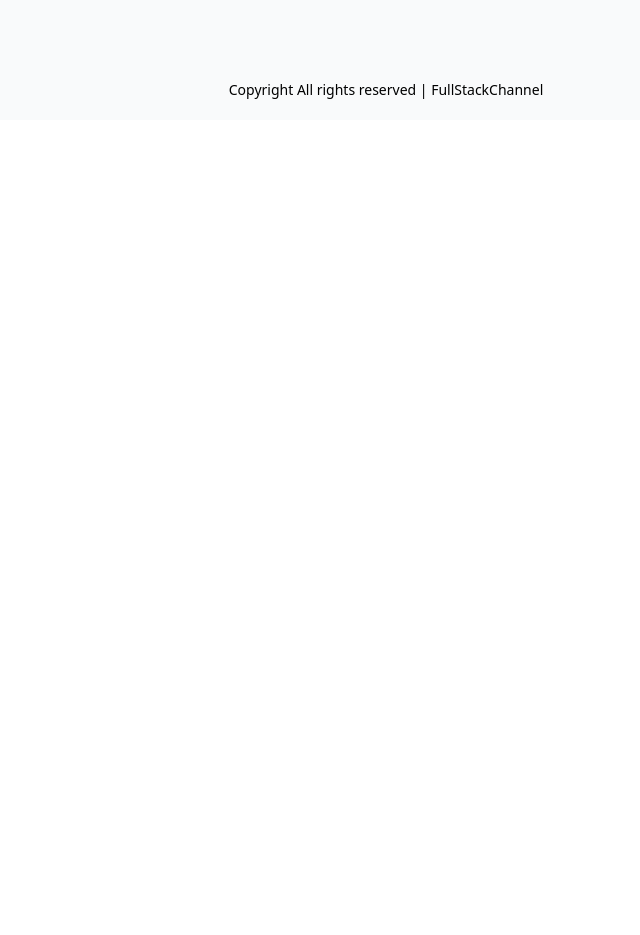
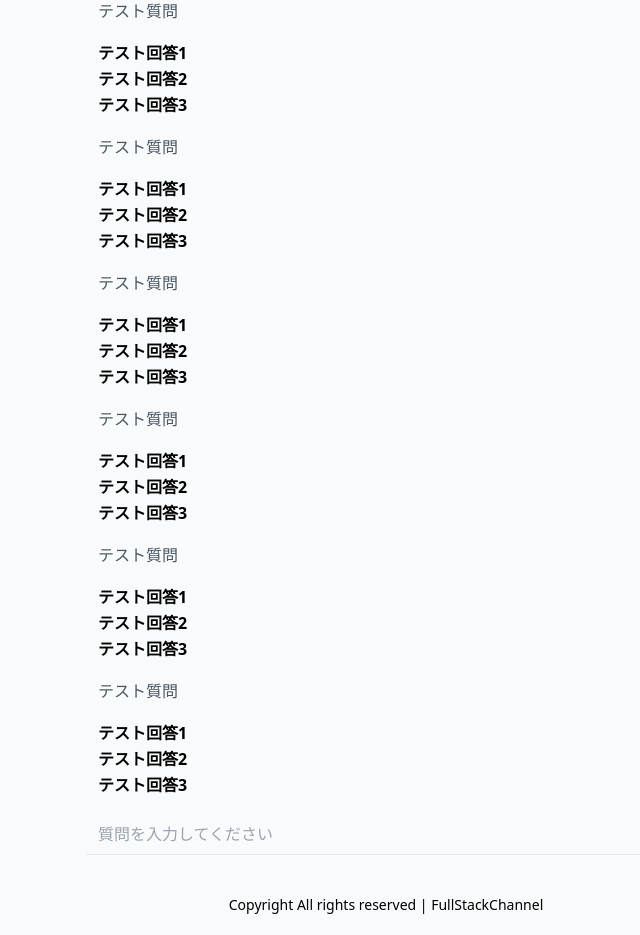
Before and after one commit to hit0sh1/voice-chat-app, a Next.js app: page / in a window 1280 px wide. Shown: the part 680-1615 px from the top of the page, without its empty margins (254-894 px from the left). Before the commit the page ends 800 px from the top, so only its background shows below. Built offline with nearby package versions, Linux system fonts and the light colour scheme.

Commit message:
✨ メッセージUI

```diff
--- a/app/components/config.ts
+++ b/app/components/config.ts
@@ -1,4 +1,4 @@
-import { CharacterType } from "./types";
+import { CharacterType, MessageType } from "./types";
 
 //VOICEVOXのキャラクター
 // https://voicevox.hiroshiba.jp/
@@ -6,3 +6,9 @@ export const Characters: CharacterType[] = [
     { value: "3", label: "ずんだもん", word: "ずんだもんです" },
     { value: "2", label: "四国めたん", word: "しこくめたんです" },
 ];
+
+// テスト用メッセージリスト
+export const TestMessages: MessageType[] = Array.from({ length: 10 }, () => [
+    { type: "question", text: "テスト質問" },
+    { type: "answer", text: "テスト回答1\nテスト回答2\nテスト回答3" },
+]).flat();
--- a/app/components/main.tsx
+++ b/app/components/main.tsx
@@ -1,14 +1,20 @@
 "use client";
 
+import { ArrowPathIcon } from "@heroicons/react/24/solid";
 import axios from "axios";
-import { useState } from "react";
+import { useRef, useState } from "react";
 import CharacterSelect from "./character-select";
-import { Characters } from "./config";
-import { CharacterType } from "./types";
+import { Characters, TestMessages } from "./config";
+import { CharacterType, MessageType } from "./types";
 
+//メインコンポーネント
 const Main = () => {
     const [character, setCharacter] = useState<CharacterType>(Characters[0]);
+    const [loading, setLoding] = useState<boolean>(false);
+    const [messages, setMessages] = useState<MessageType[]>(TestMessages);
+    const questionRef = useRef<HTMLInputElement>(null);
 
+    //音声再生
     const playAudio = async (text: string, speaker: string) => {
         try {
             const responseAudio = await axios.post("/api/audio", {
@@ -34,9 +40,54 @@ const Main = () => {
         }
     };
 
+    //送信
+    const onSubmit = async (e: React.FormEvent<HTMLFormElement>) => {};
+
     return (
         <div>
+            {/* キャラクター選択 */}
             <CharacterSelect setCharacter={setCharacter} playAudio={playAudio} />
+
+            <div className="px-3">
+                {/* メッセージ */}
+                {messages.map((data, index) => (
+                    <div key={index}>
+                        {data.type === "question" ? (
+                            <div className="mb-4">
+                                <div className="leading-relaxed break-words whitespace-pre-wrap text-gray-600">
+                                    {data.text}
+                                </div>
+                            </div>
+                        ) : data.type === "answer" ? (
+                            <div className="mb-4">
+                                <div className="leading-relaxed break-words whitespace-pre-wrap font-bold">
+                                    {data.text}
+                                </div>
+                            </div>
+                        ) : (
+                            <></>
+                        )}
+                    </div>
+                ))}
+
+                {/* ローディング */}
+                {loading && (
+                    <div className="flex items-center justify-center my-2">
+                        <ArrowPathIcon className="h-6 w-6 animate-spin text-gray-600" />
+                    </div>
+                )}
+            </div>
+            <form onSubmit={onSubmit}>
+                {/* 入力フォーム */}
+                <input
+                    className="w-full border-b py-2 px-3 focus:outline-none bg-transparent"
+                    placeholder="質問を入力してください"
+                    ref={questionRef}
+                    disabled={loading}
+                    id="question"
+                    required
+                />
+            </form>
         </div>
     );
 };
--- a/app/components/types.ts
+++ b/app/components/types.ts
@@ -10,3 +10,8 @@ export type CharacterSelectProps = {
     setCharacter: Dispatch<SetStateAction<CharacterType>>;
     playAudio: (text: string, speaker: string) => Promise<void>;
 };
+
+export type MessageType = {
+    text: string;
+    type: string;
+};
```
